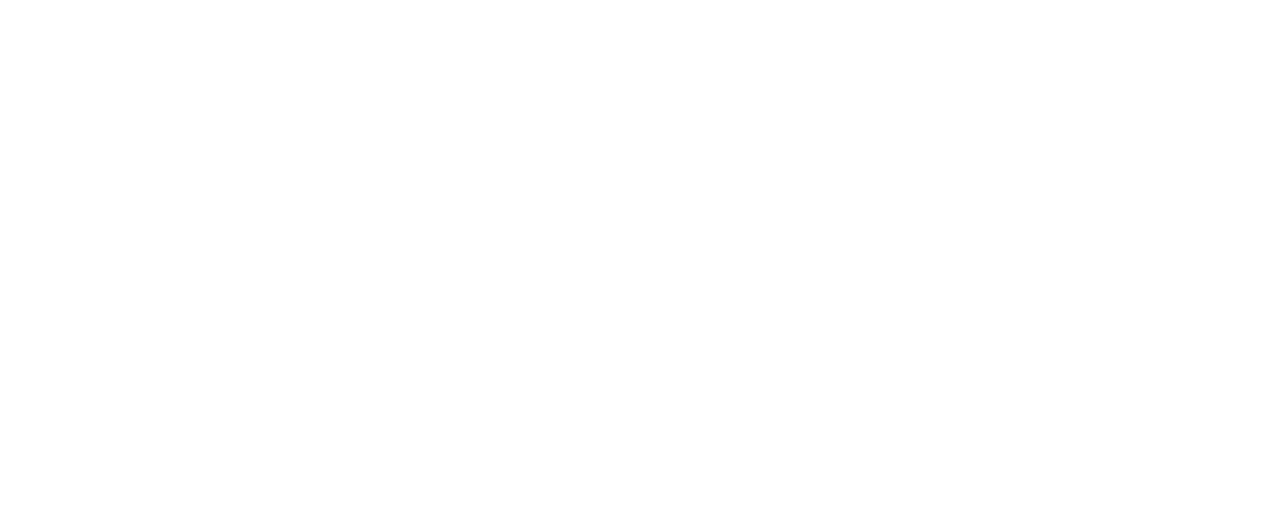
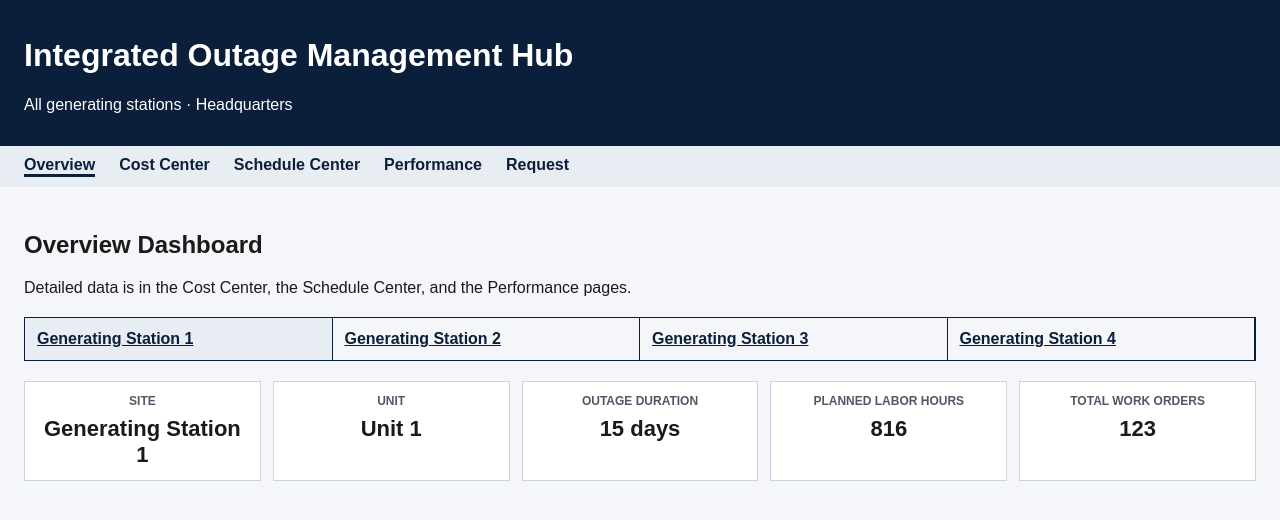
Before and after one commit to alcasto-casto/CIS300-F26-Casto, a plain HTML site: page index.html in a window 1280 px wide. Drawn offline with Linux system fonts and the light colour scheme.

Commit message:
Add station tabs and summary cards.

```diff
--- a/index.html
+++ b/index.html
@@ -3,9 +3,36 @@
 <head>
     <meta charset="UTF-8">
     <meta name="viewport" content="width=device-width, initial-scale=1.0">
-    <title>Document</title>
-</head>
+    <title>Outage Management Hub</title>
+    <link rel="stylesheet" href="style.css">
 <body>
-
+    <header>
+  <h1>Integrated Outage Management Hub</h1>
+  <p class="meta">All generating stations · Headquarters</p>
+</header>
+<nav>
+  <a href="index.html" class="active">Overview</a>
+  <a href="cost.html">Cost Center</a>
+  <a href="schedule.html">Schedule Center</a>
+  <a href="performance.html">Performance</a>
+  <a href="request.html">Request</a>
+</nav>
+<main>
+  <h2>Overview Dashboard</h2>
+  <p>Detailed data is in the Cost Center, the Schedule Center, and the Performance pages.</p>
+  <section class="stations">
+  <a href="#" class="active">Generating Station 1</a>
+  <a href="#">Generating Station 2</a>
+  <a href="#">Generating Station 3</a>
+  <a href="#">Generating Station 4</a>
+</section>
+<section class="cards">
+  <div class="card"><h3>Site</h3><p>Generating Station 1</p></div>
+  <div class="card"><h3>Unit</h3><p>Unit 1</p></div>
+  <div class="card"><h3>Outage Duration</h3><p>15 days</p></div>
+  <div class="card"><h3>Planned Labor Hours</h3><p>816</p></div>
+  <div class="card"><h3>Total Work Orders</h3><p>123</p></div>
+</section>
+</main>
 </body>
 </html>
--- a/style.css
+++ b/style.css
@@ -0,0 +1,65 @@
+body {
+  font-family: Arial, sans-serif;
+  margin: 0;
+  background-color: #f4f6f9;
+  color: #1a1a1a;
+}
+header {
+  background-color: #0b1f3a;
+  color: white;
+  padding: 16px 24px;
+}
+nav {
+  display: flex;
+  gap: 24px;
+  background-color: #e8edf4;
+  padding: 10px 24px;
+}
+nav a {
+  color: #0b1f3a;
+  text-decoration: none;
+  font-weight: bold;
+}
+nav a.active {
+  border-bottom: 3px solid #0b1f3a;
+}
+main {
+  padding: 24px;
+}
+.stations {
+  display: flex;
+  border: 1px solid #0b1f3a;
+  margin: 20px 0;
+}
+.stations a {
+  flex: 1;
+  padding: 12px;
+  color: #0b1f3a;
+  font-weight: bold;
+  border-right: 1px solid #0b1f3a;
+}
+.stations a.active {
+  background-color: #e8edf4;
+}
+.cards {
+  display: grid;
+  grid-template-columns: repeat(5, 1fr);
+  gap: 12px;
+}
+.card {
+  background-color: white;
+  border: 1px solid #ccd3de;
+  padding: 12px;
+  text-align: center;
+}
+.card h3 {
+  font-size: 12px;
+  text-transform: uppercase;
+  color: #556;
+  margin: 0 0 8px;
+}
+.card p {
+  font-size: 22px;
+  font-weight: bold;
+  margin: 0;
+}
```
